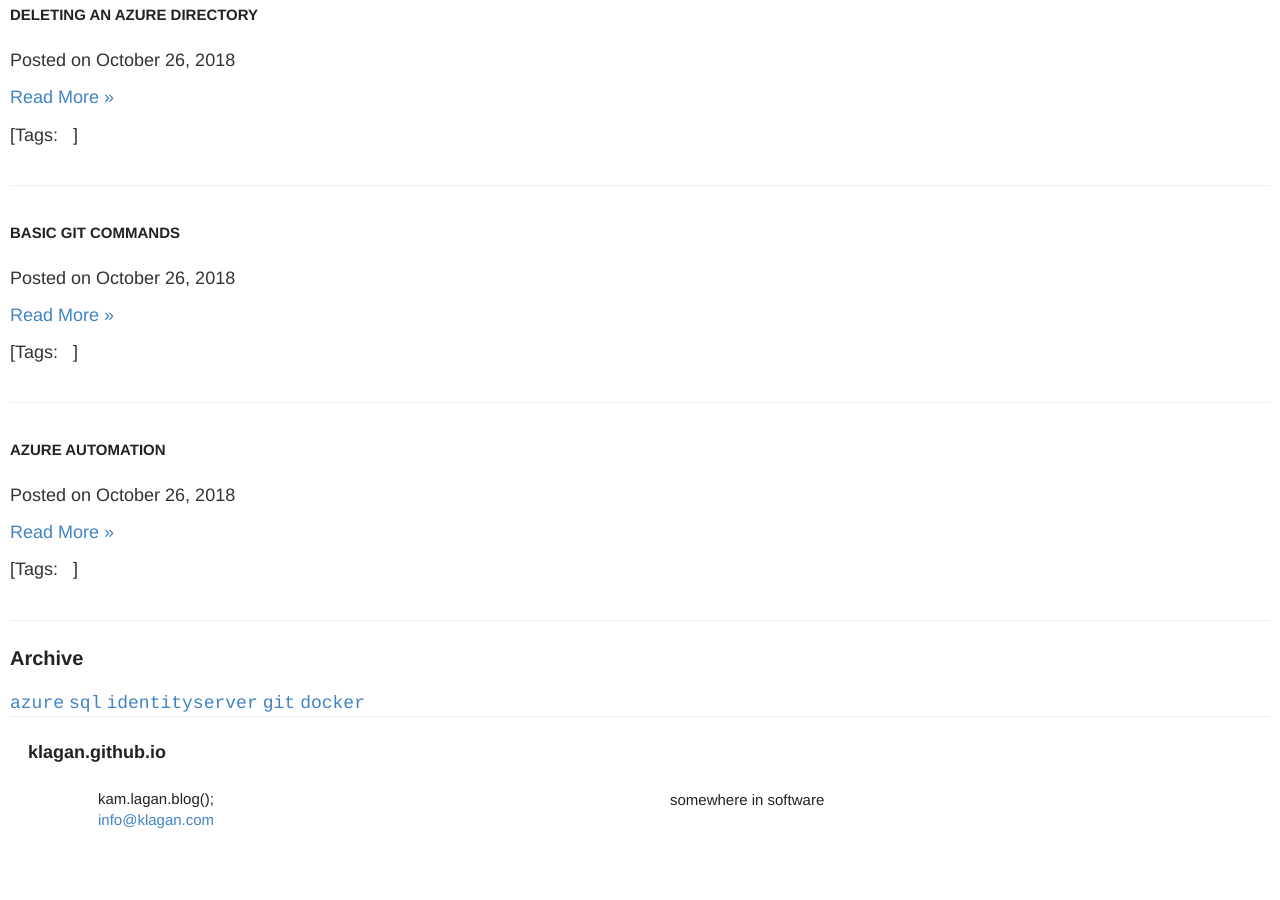
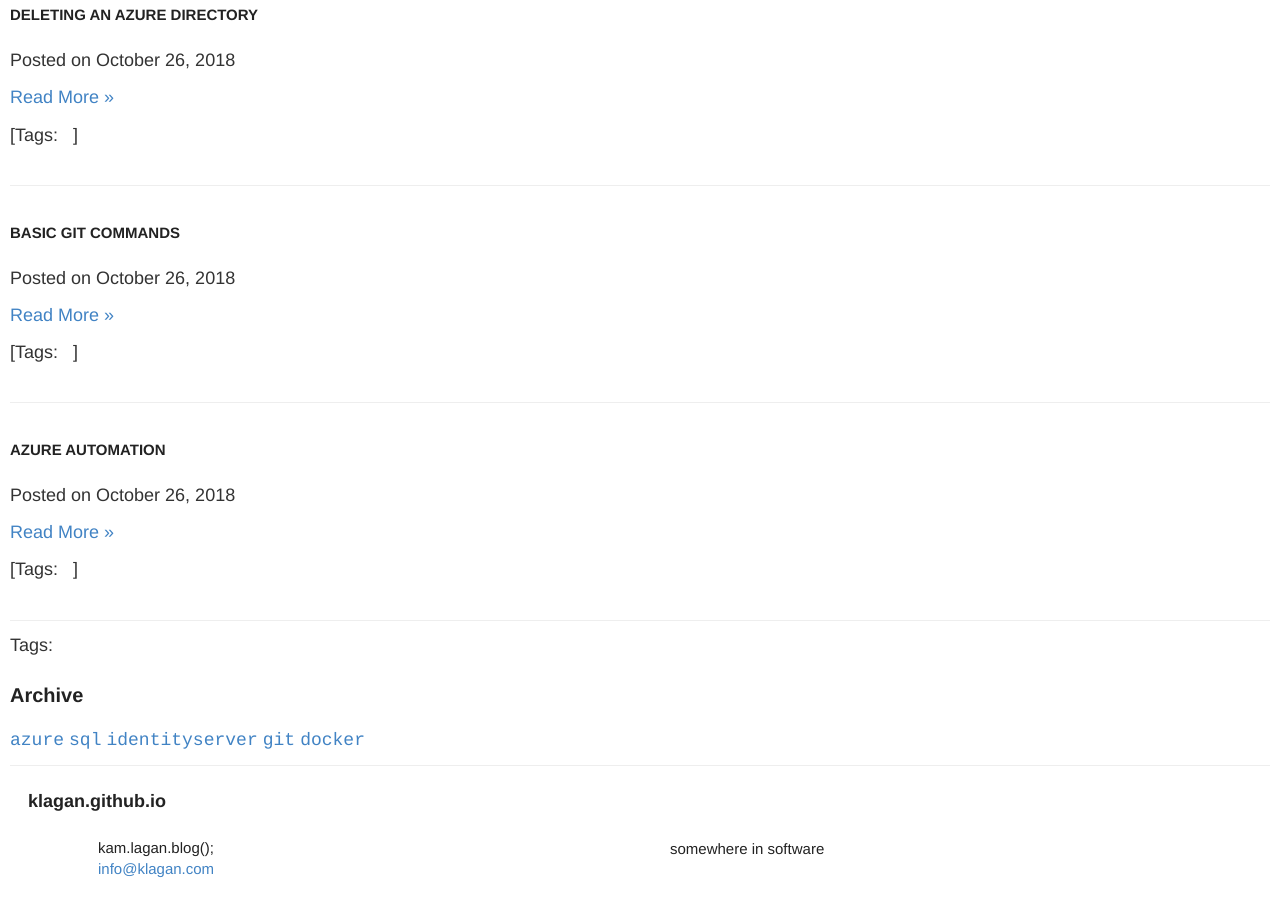
Before and after one commit to klagan/klagan.github.io, a Jekyll site: the page built from index.html, in a window 1280 px wide and 900 px high, scrolled down 871 px. Built offline with Jekyll 4.4.1, drawn with Linux system fonts in a browser that asks for light colours; before the commit the page ends 1722 px from its top, so only the background shows below that.

Commit message:
Update index.html

```diff
--- a/index.html
+++ b/index.html
@@ -31,5 +31,5 @@ layout: default
     </article>
   {% endfor %}
 
-	{% include archive.html %}
+	<p>Tags: {% include archive.html %}</p>
 </div>
```
